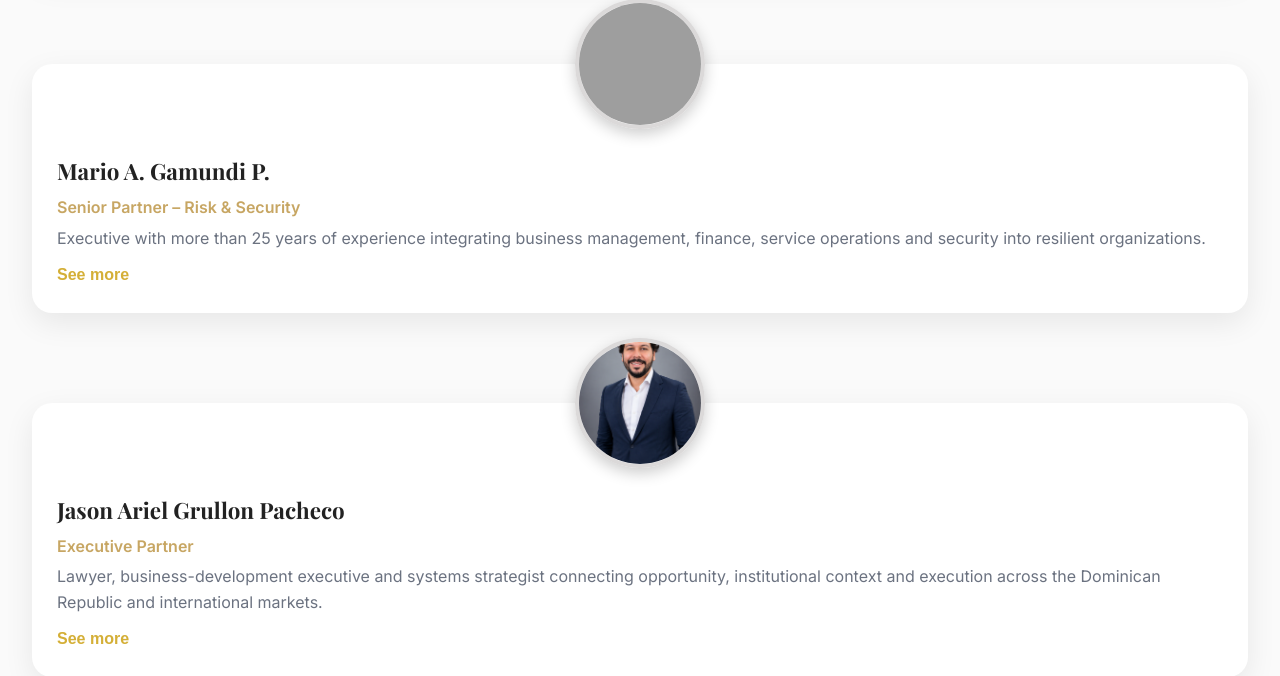
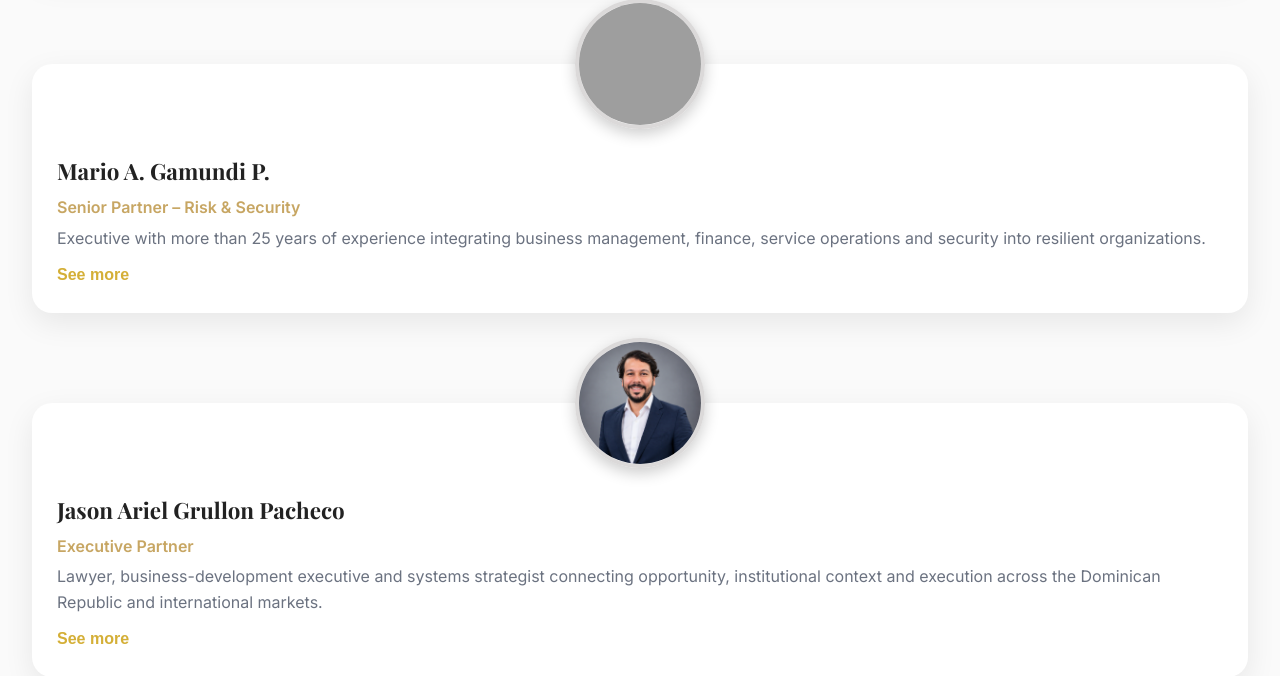
Before and after one commit to juan1221/CTD, a Flask app: page / in a window 1280 px wide. Shown: the part 5296-5972 px from the top of the page. Run offline with Flask 3, Linux system fonts and the light colour scheme; grey boxes are pictures that could not be loaded.

Commit message:
Cambios de fotos lider centrados

```diff
--- a/static/css/style.css
+++ b/static/css/style.css
@@ -651,6 +651,7 @@ p {
     height: 150px;
     border-radius: 50%;
     object-fit: cover;
+    object-position: center 10%;
     border: 4px solid rgb(219, 217, 217);
     box-shadow: 0 5px 15px rgba(0, 0, 0, .2);
 }
```
